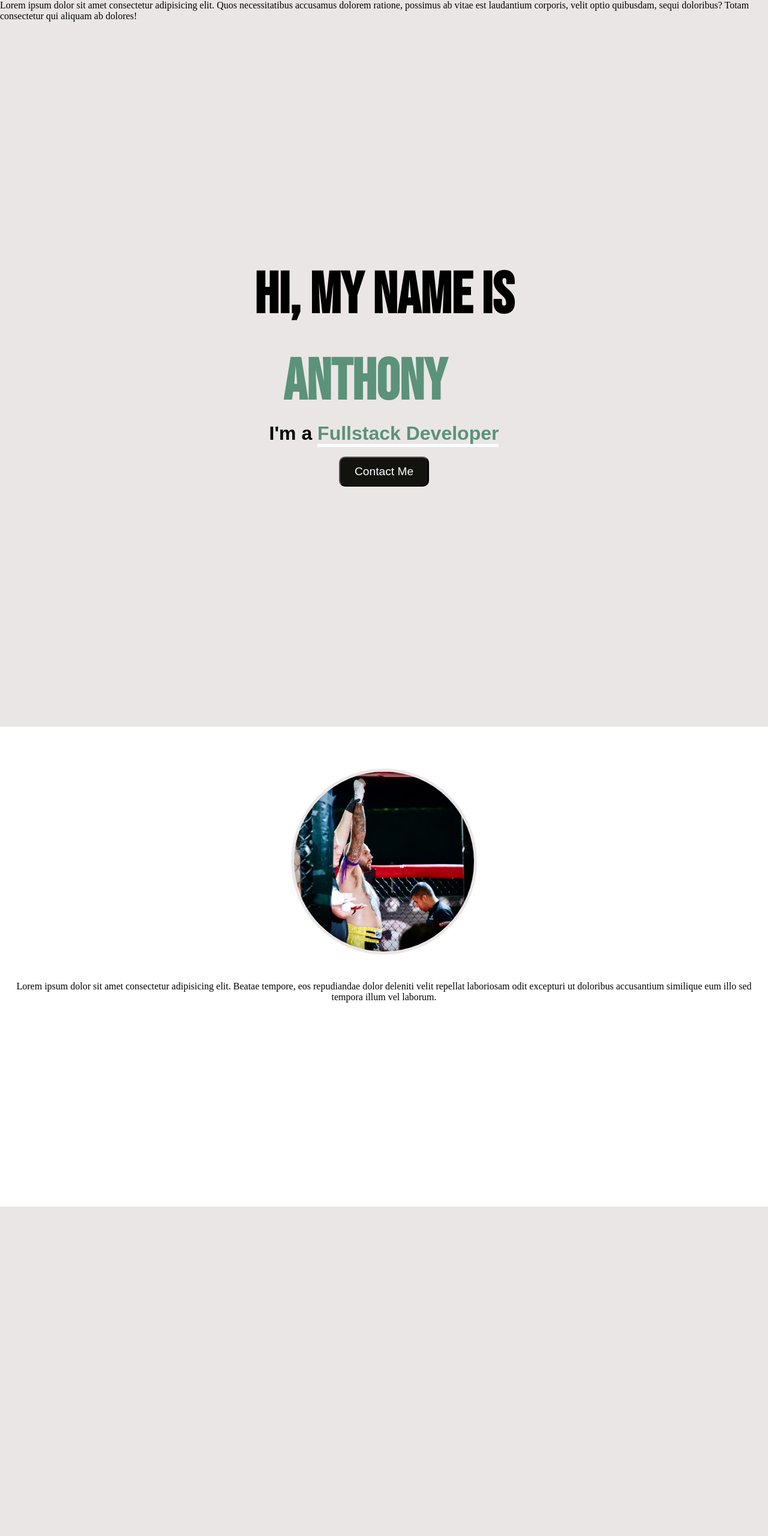
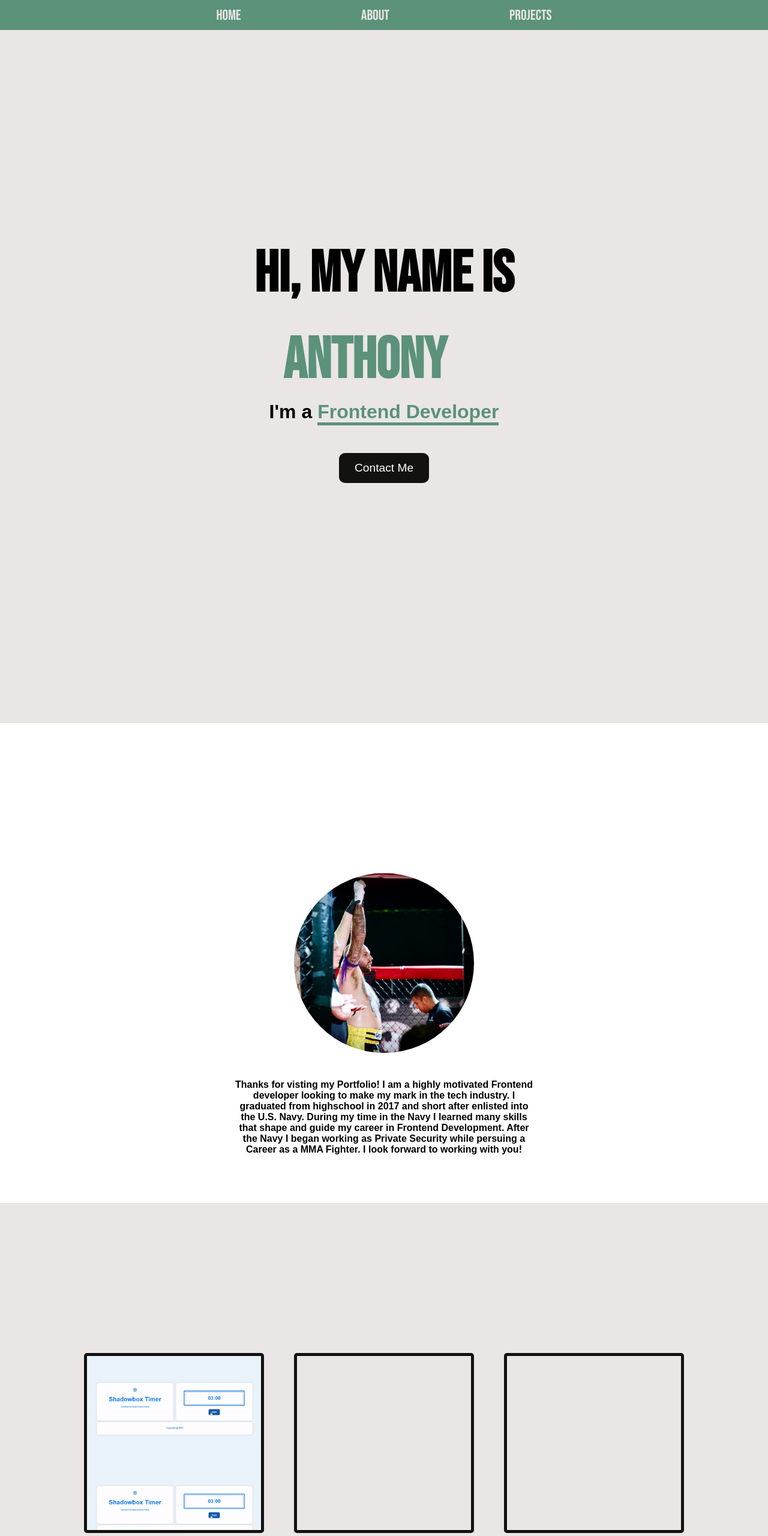
Before and after one commit to amart26/my-portfolio, a website: page public/index.html in a window 1280 px wide. Shown: the top 2560 px of the page at 60% size. Before the commit the page ends 2011 px from the top, so only its background shows below. Drawn offline with Linux system fonts and the light colour scheme; a web font is replaced by a local one.

Commit message:
more features

```diff
--- a/public/index.html
+++ b/public/index.html
@@ -10,14 +10,23 @@
     <link href="https://fonts.googleapis.com/css2?family=Bebas+Neue&family=Bellota+Text:ital,wght@0,300;0,400;0,700;1,300;1,400;1,700&display=swap" rel="stylesheet">
 </head>
 <body id="main">
-    <div id="nav-bar" class="nav-bar">
-            <p>Lorem ipsum dolor sit amet consectetur adipisicing elit. Quos necessitatibus accusamus dolorem ratione, possimus ab vitae est laudantium corporis, velit optio quibusdam, sequi doloribus? Totam consectetur qui aliquam ab dolores!</p>
+    <header>
+        <div id="nav-bar" class="nav-bar">
+
+
+            <ul class="nav-bar-list">
+                <li><a class="nav-link" href="#">Home</a></li>
+                <li><a class="nav-link" href="#profile-container">About</a></li>
+                <li><a class="nav-link" href="#project-container">Projects</a></li>
+            </ul>
+        </div>
+    </header>
 
     </div>
     <div id="hero-container" class="flex-container">
         <div class="flex-item">
             <h1 id="title-text" class="main-text-style">Hi, my name is <span class="span-style">Anthony</span><span id="type-writer" class="hidden big-text">|</span></h1>
-            <h4 id="title-desc" class="secondary-text-style">I'm a <span class="span-style underline"> Fullstack Developer</span></h4>
+            <h4 id="title-desc" class="secondary-text-style">I'm a <span class="span-style underline"> Frontend Developer</span></h4>
             <button id="contact-me">Contact Me</button>
         </div>
 
@@ -26,9 +35,33 @@
     <div id="profile-container" class="flex-container fixed-size">
         <div id="profile-items" class="flex-item">
             <img id="profile-pic" src="./images/profile-pic.jpg">
-            <p>Lorem ipsum dolor sit amet consectetur adipisicing elit. Beatae tempore, eos repudiandae dolor deleniti velit repellat laboriosam odit excepturi ut doloribus accusantium similique eum illo sed tempora illum vel laborum.</p>
+            <p class="img-desc secondary-text-style">Thanks for visting my Portfolio! I am a highly motivated Frontend developer looking to make my mark in the tech industry.
+                I graduated from highschool in 2017 and short after enlisted into the U.S. Navy. During my time in the Navy I learned many skills that
+                shape and guide my career in Frontend Development. After the Navy I began working as Private Security while persuing a Career as a MMA Fighter. I look forward to working with you!
+            </p>
         </div>
     </div>
+
+
+    <div id="project-container" class="flex-container fixed-size">
+        <div id="projects-items" class="flex-item">
+            <a href="https://shadowbox.onrender.com/" target="_blank"><div id="shadow-box" class="project-box"></div></a>
+        </div>
+        <div id="projects-items" class="flex-item">
+            <div id="new-project" class="project-box"></div>
+         </div>
+         <div id="projects-items" class="flex-item">
+            <div id="new-project" class="project-box"></div>
+         </div>
+    </div>
+
+    <div id="footer" class="footer-container">
+        <div id="footer-itmes" class="flex-item">
+            <h4>Copyright @ 2025</h4>
+        </div>
+    </div>
+
+
 
     <script src="/main.js"></script>
 </body>
--- a/public/styles.css
+++ b/public/styles.css
@@ -1,6 +1,12 @@
+
 *{
     margin: 0;
+    padding: 0;
+    box-sizing: border-box;
+}
 
+*, html {
+    scroll-behavior: smooth !important;
 }
 
 body{
@@ -9,9 +15,34 @@ body{
 }
 
 #nav-bar {
-    display: block;
-    height: 100%;
+    display: flex;
+    position: fixed;
+    width: 100%;
+    justify-content:center;
+    height: 50px;
+    background-color: #5B9279;
+    color: #EAE6E5;
+    align-items: center;
+    font-size: 1.5rem;
 }
+
+.nav-bar-list {
+    display: flex;
+    justify-content: center;
+    gap: 200px;
+    list-style: none;
+    font-family: 'Bebas Neue', sans-serif;
+}
+
+.nav-link {
+    text-decoration: none;
+    color: #EAE6E5;
+}
+
+.nav-link:hover {
+    border-bottom: 2px solid #EAE6E5;
+}
+
 .flex-container{
     display: flex;
     flex-direction: column;
@@ -27,8 +58,15 @@ body{
     font-size: 8rem;
 }
 
+#profile-container {
+    scroll-behavior: smooth;
+}
+
 #profile-items{
     margin-top: 50px;
+    max-width: 500px;
+
+
 }
 
 #hero-container {
@@ -53,15 +91,18 @@ body{
 
 .secondary-text-style {
     font-family: 'Bellota Text', sans-serif;
+    font-weight: bold;
+
 }
 
 .underline {
-    border-bottom: 5px solid #FFFFFF;
+    border-bottom: 5px solid #5b9279;
 }
 
 #title-text {
     font-size:6rem;
 }
+
 
 #title-desc {
     font-size: 2em;
@@ -75,28 +116,71 @@ body{
 }
 
 #profile-pic {
-    margin-top: 20px;
+    margin-top: 200px;
     margin-bottom: 40px;
     width: 300px;
     height:300px;
     border-radius: 100%;
     object-fit: cover;
-    border: 5px solid #EAE6E5;
+
 }
 
 #contact-me {
     font-family: 'Bellota Text', sans-serif;
     font-size: 1.2rem;
-    margin-top: 20px;
+    margin-top: 50px;
     width: 150px;
     height: 50px;
     background-color: #12130F;
     color: #FFFFFF;
+    border: none;
     border-radius: 10px;
     cursor: pointer;
 }
+#contact-me:hover {
+    transform: translate(0, -4px);
+    transition: .15s ease-in-out;
+}
 
 #contact-me:active {
-    transform: translate(0, -2px);
-    transition: .15s;
+    transform: translate(0, -6px);
+    transition: .15s ease-in-out;
 }
+
+#project-container {
+    flex-direction: row;
+    justify-content: center;
+    gap: 50px;
+    background-color: #EAE6E5;
+    margin-top:  0;
+}
+
+#shadow-box {
+    background-image: url('/public/images/shadowbox.jpg');
+    background-size: 100%;
+}
+
+#shadow-box:hover {
+    background-image: url('/public/images/shadowbox.gif');
+    background-size: 100%;
+}
+
+.project-box {
+    width: 300px;
+    height: 300px;
+    border:5px solid #12130F;
+    border-radius: 5px;
+    cursor: pointer;
+}
+
+#footer{
+    font-family: 'Bellota Text', sans-serif;
+    font-size: .8rem;
+    display: flex;
+    justify-content: center;
+    align-items: center;
+    width: 100%;
+    height: 50px;
+    background-color: #12130F;
+    color: #FFFFFF;
+}
```
Also changed, not shown: public/images/shadowbox.gif (added), public/images/shadowbox.jpg (added).
